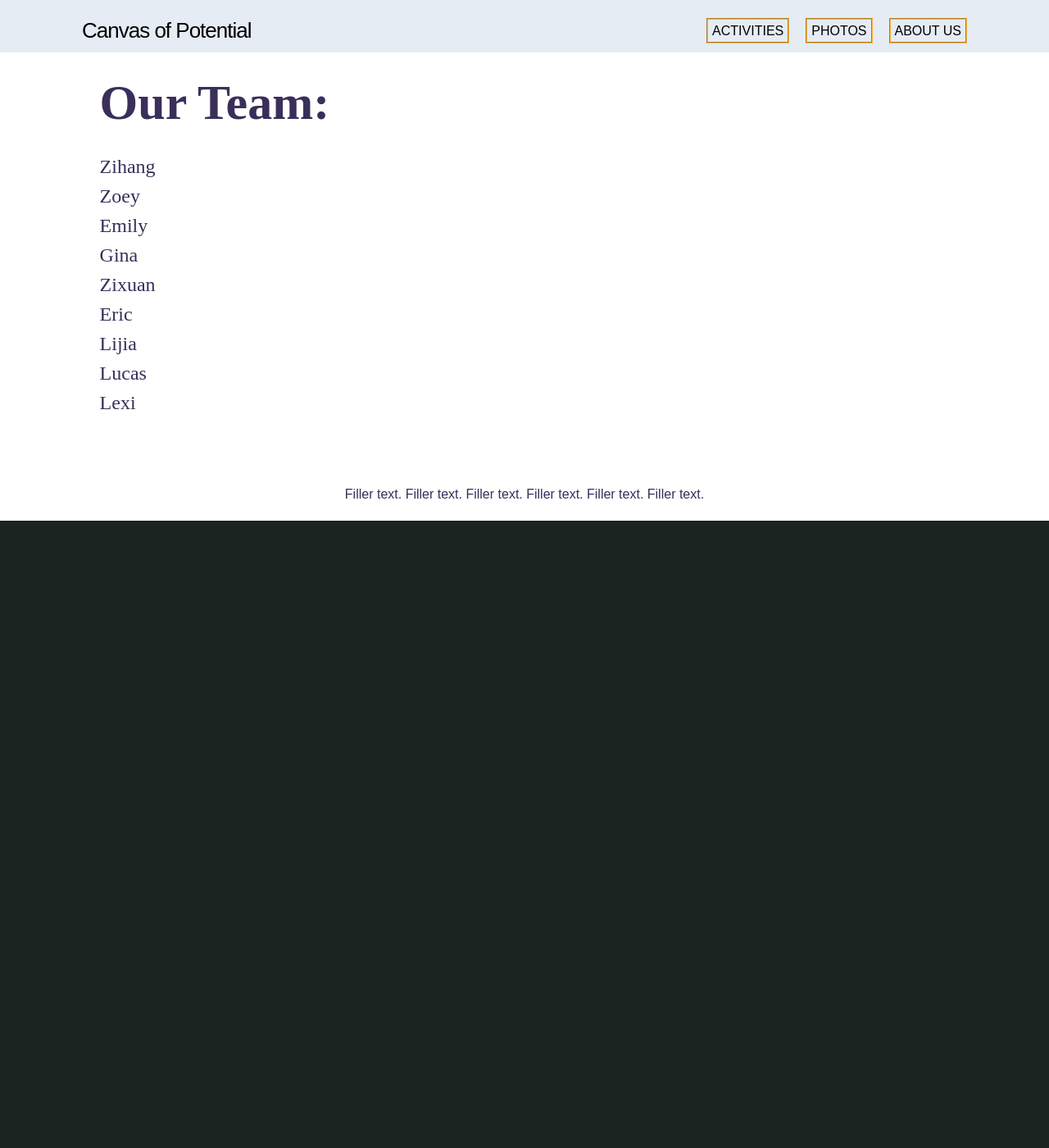
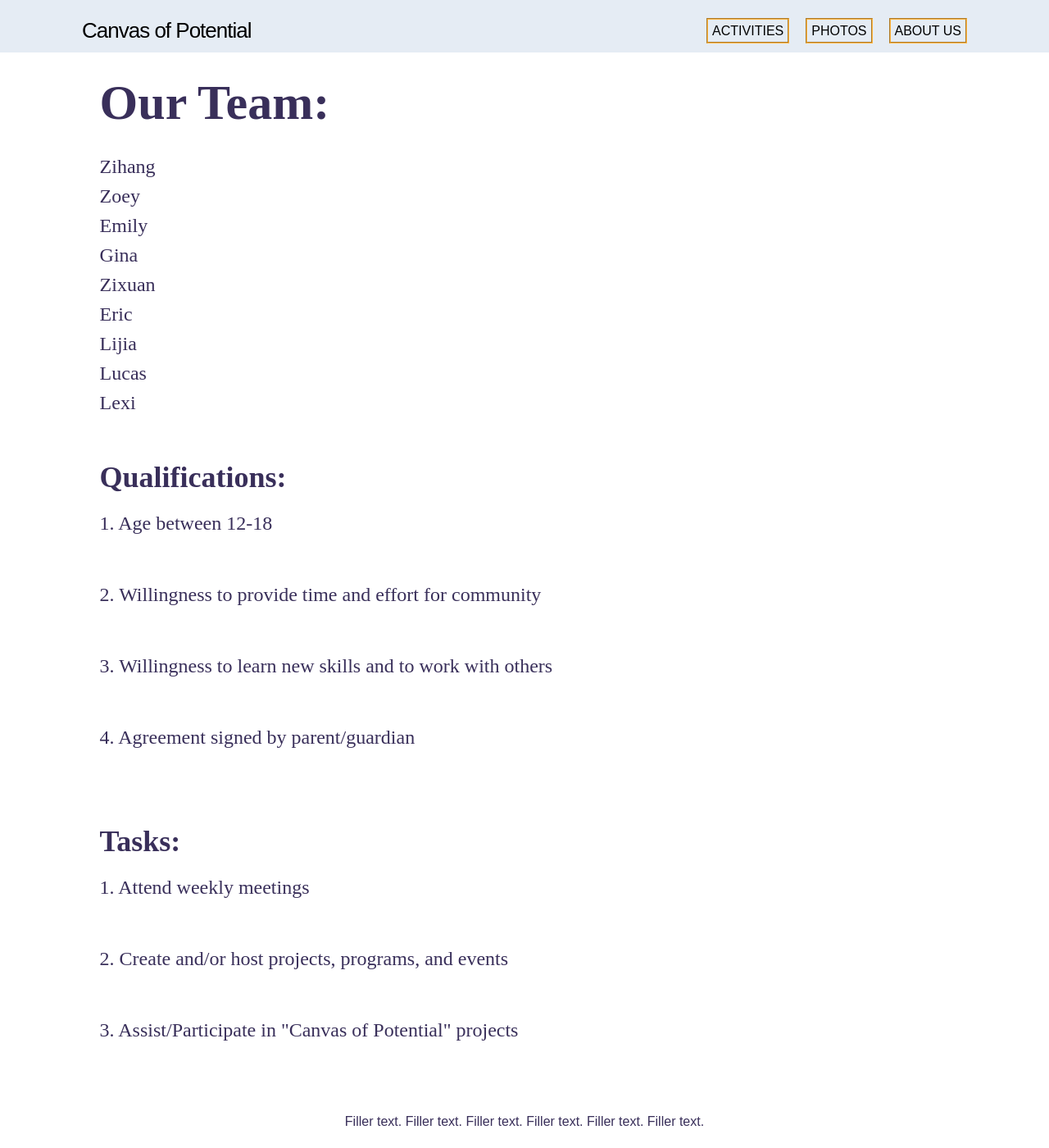
Before and after one commit to canvasofpotential/canvasofpotential.github.io, a Jekyll site: the page built from docs/about.md, in a window 1280 px wide and 1400 px high, scrolled down 834 px. Shown: the whole window at 82% size. Built offline with Jekyll 4.4.1, drawn with Linux system fonts in a browser that asks for light colours; some web fonts are replaced; before the commit the page ends 1469 px from its top, so only the background shows below that.

Commit message:
Introduction of CoP
Updated Home and About Us
- Introduction to organization and members

```diff
--- a/docs/_layouts/exhibit.html
+++ b/docs/_layouts/exhibit.html
@@ -15,7 +15,7 @@ layout: default
       </p>
 
       <img class="exhibit-img"
-        src="/assets/images/gallery/{{ page.path | split: "/" | last | split: "." | first }}.png"/>
+        src="/assets/images/home/artwork/{{ page.path | split: "/" | last | split: "." | first }}.png"/>
     </header>
 
     <div class="exhibit-content e-content" itemprop="articleBody">
--- a/docs/_layouts/home.html
+++ b/docs/_layouts/home.html
@@ -21,7 +21,7 @@ Lorem ipsum dolor sit amet, consectetur adipiscing elit, sed do eiusmod tempor i
     <div class="home-columns">
       <div class="home-column" id="home-column-left" style="position: relative;">
         <div class="home-column-text" id="home-column-text-top"> Our mission<br> is to... </div>
-        <div class="home-column-text" id="home-column-text-bottom">provide support to people with Autism Spectrum Disorder (ASD) through the use of art therapy.</div>
+        <div class="home-column-text" id="home-column-text-bottom">provide support to people with special needs through art, music, and technology.</div>
       </div>
       <div class="home-column" id="home-column-right" style="position: relative;">
         <img class="home-img" src="/assets/images/home/thumbnails/sunflowers.jpg">
@@ -75,7 +75,10 @@ Lorem ipsum dolor sit amet, consectetur adipiscing elit, sed do eiusmod tempor i
         <span class="dot" onclick="currentSlide(3)"></span>
       </div>
     </div>
+
   </div>
+
+  <div class=""
 
 </div>
 
--- a/docs/_layouts/page.html
+++ b/docs/_layouts/page.html
@@ -41,6 +41,23 @@ layout: default
   <div class="about-people">
     <p style="font-size: 250%; line-height:150%;"> <b>Our Team:</b></p>
     <p>Zihang<br>Zoey<br>Emily<br>Gina<br>Zixuan<br>Eric<br>Lijia<br>Lucas<br>Lexi</p>
+    <br>
+    <p style="font-size: 150%; line-height: 125%;"> <b>Qualifications:</b></p>
+    <p>1. Age between 12-18</p>
+    <br>
+    <p>2. Willingness to provide time and effort for community</p>
+    <br>
+    <p>3. Willingness to learn new skills and to work with others</p>
+    <br>
+    <p>4. Agreement signed by parent/guardian</p>
+    <br><br>
+    <p style="font-size: 150%; line-height: 125%;"> <b>Tasks:</b></p>
+    <p>1. Attend weekly meetings</p>
+    <br>
+    <p>2. Create and/or host projects, programs, and events</p>
+    <br>
+    <p>3. Assist/Participate in "Canvas of Potential" projects</p>
   </div>
 
+
 </div>
```
